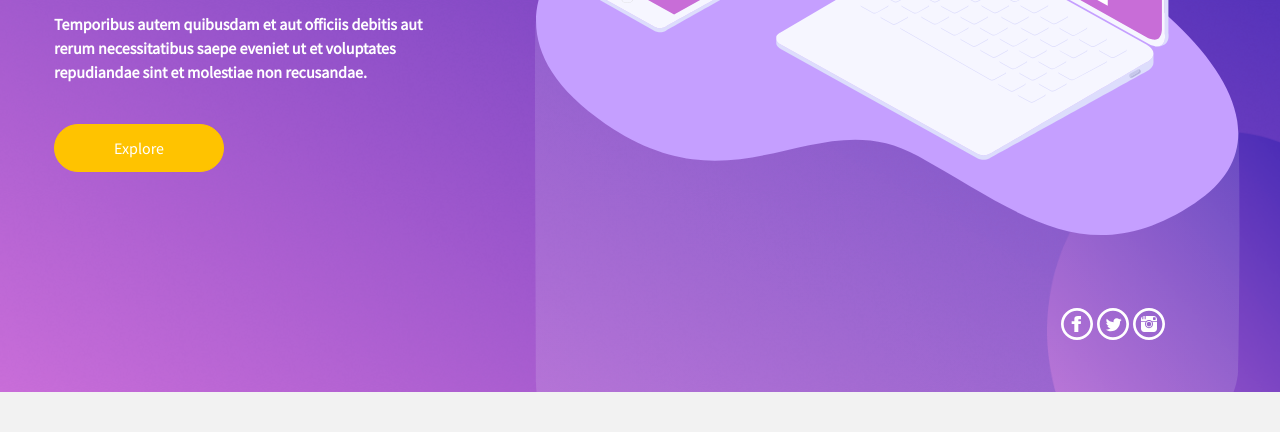
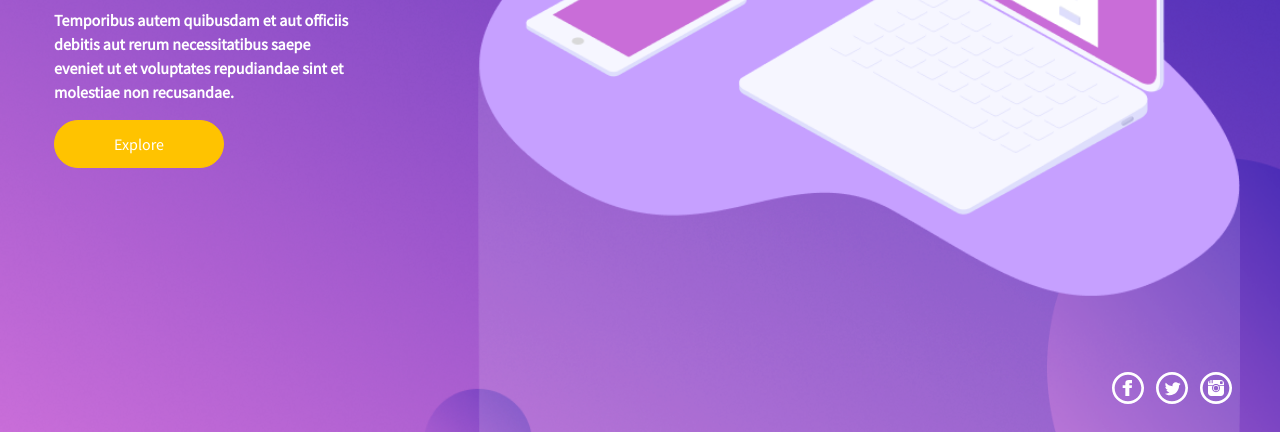
Before and after one commit to MelaCastro/Ejercicio1-HTML-CSS, a plain HTML site: page index.html in a window 1280 px wide. Shown: the part 376-808 px from the top of the page. Drawn offline with Linux system fonts and the light colour scheme.

Commit message:
feedback images

```diff
--- a/index.html
+++ b/index.html
@@ -50,11 +50,8 @@
           </p>
           <button role="button" class="button__button--yellow">Explore</button>
         </div>
-        <div class="banner__image-desktop">      <!--images-->
-          <img src="images/illustration.svg">
-        </div>
         <div class="banner__image">
-          <img class="image__mobile"src="images/hero-desktop.png">
+          <img class="image__mobile"src="images/Neww.png">
         </div>
         <div class="banner__social-media">
           <img src="images/Shape.svg" class="social-media__icon">
--- a/style.css
+++ b/style.css
@@ -13,7 +13,7 @@ body {
 .banner{
   display: flex;
   justify-content: space-between;
-  height: 950px;
+  height: 752px;
   max-height:100%;
   flex-wrap: wrap;
   overflow: hidden;
@@ -111,36 +111,44 @@ button, .button{
   line-height: 24px;
   color: #FFFFFF;
 }
+.banner__image{
+  display: flex;
+  flex: 1;
+}
 .image__mobile{
   width: 117%;
-  max-width: 620px;
-  height: 100%;
 }
 .banner__social-media{
   position: absolute;
   bottom: 0;
-  right: 40%;
+  right: 100px;
+  padding-bottom: 48px;
 }
 .social-media__icon{
-  margin-bottom: 48px;
+  padding-right: 8px;
 }
-.banner__menu, .button, .banner__image-desktop{
+.banner__menu, .button{
   display: none;
 }
-/* Medium devices */
-@media screen and (min-width: 768px){
-  .image__mobile{
-    max-width: 754px;
+
+@media (min-width: 425px){
+  .banner{
+    height: 950px;
+  }
+  .banner__social-media{
+    right: 0;
   }
 }
 /* large devices */
-@media (min-width: 1200px){
+@media (min-width: 1024px){
   .container {
     max-width: 1200px;
     margin: 0 auto;
+    position: relative;
+    overflow: hidden;
   }
   .banner{
-    height: 768px;
+    height: 808px;
     background: url(images/Group8.png);
     background-repeat: no-repeat;
     background-size: 100% 100%;
@@ -150,6 +158,8 @@ button, .button{
   }
   .banner__nav{
     background-color: transparent;
+    padding: 0;
+    max-height: 48px;
   }
   .banner__logo{
     height: 31px;
@@ -201,6 +211,10 @@ button, .button{
     background-color: #C86DD7;
     transition: .6s;
   }
+  .banner__wrapper-title{
+    max-width: 370px;
+    height: 500px;
+  }
   .banner__title{
     width: 336px;
     margin-top: 120px;
@@ -208,20 +222,17 @@ button, .button{
     font-size: 72px;
     line-height: 72px;
   }
-  .banner__quote{
-    width: 370px;
+  .banner__image{
+    display: flex;
+    flex: 1;
+    margin-top: 60px;
+    width: 100%;
   }
-  .banner__image-desktop{
-    display: flex;
-    margin-top: 3%;
-    max-width: 754.48px;
-    height: 790.52px;
-    border-radius: 0px
-  }
-  .banner__image{
-    display: none;
+  .image__mobile{
+    width: 100%;
   }
   .banner__social-media{
-    right: 9%;
+    right: 0;
+    left: auto;
   }
 }
```
Also changed, not shown: images/Neww.png (added), images/hero-desktop.png (deleted), images/illustration.svg (deleted).
